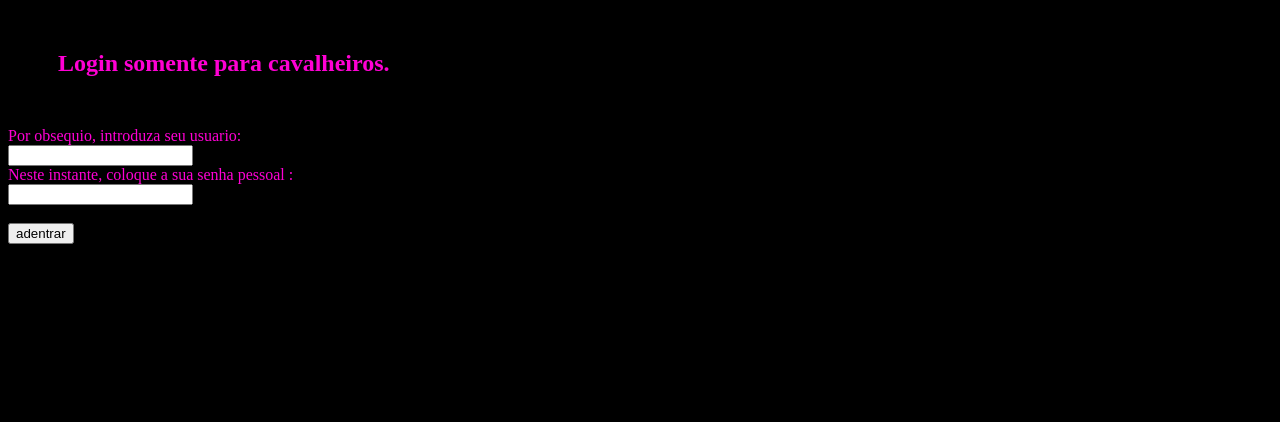
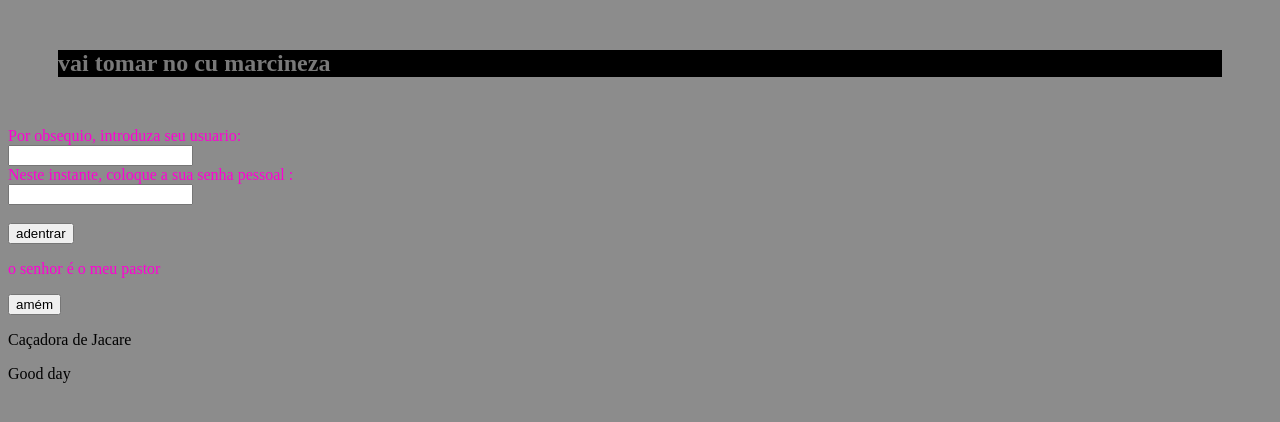
Before and after one commit to Leirbag4387/ciencia_aula07, a plain HTML site: page index.html in a window 1280 px wide. Drawn offline with Linux system fonts and the light colour scheme.

Commit message:
Add files via upload

```diff
--- a/index.html
+++ b/index.html
@@ -2,7 +2,7 @@
 <html lang="en">
 <head>
   <style>
-body {background-color: rgb(0, 0, 0);}
+body {background-color: rgb(140, 140, 140);}
 </style>
 <link rel="stylesheet" href="style.css">
     <meta charset="UTF-8">
@@ -10,7 +10,7 @@ body {background-color: rgb(0, 0, 0);}
     <title>Formulario</title>
 </head>
 <body>
-    <h2 style="color:rgb(255, 0, 212)">Login somente para cavalheiros.</h2>
+    <h2 style="color:rgb(121, 121, 121)">vai tomar no cu marcineza</h2>
 
 <form >
   <label for="fname" style="color:rgb(255, 0, 212);">Por obsequio, introduza seu usuario:</label><br>
@@ -20,6 +20,31 @@ body {background-color: rgb(0, 0, 0);}
   <input type="submit" value="adentrar">
 </form>
 
+<p id="demo"  style="color:rgb(255, 0, 212);">o senhor é o meu pastor</p>
+<button type="button" onclick='document.getElementById("demo").innerHTML = "oh! gloria e aleluia"'>amém</button>
+
+
+<p id="hora">Good Evening!</p>
+<script>
+  if (new Date().getHours() < 22) {
+    document.getElementById("hora").innerHTML = "Caçadora de Jacare";
+  }
+  </script>
+
+  <p id="aula7"></p>
+  <script>
+    const hour = new Date().getHours();
+    let greeting;
+
+    if (hour < 18) {
+      greeting = "Good day";
+    } else {
+      greeting = "Good evening";
+    }
+
+    document.getElementById("aula7").innerHTML = greeting;
+    </script>
+
 
 </body>
 </html>
--- a/style.css
+++ b/style.css
@@ -1,4 +1,4 @@
 h2{
-    background-color: black;
+    background-color: rgb(0, 0, 0);
     margin: 50px;
 }
```
